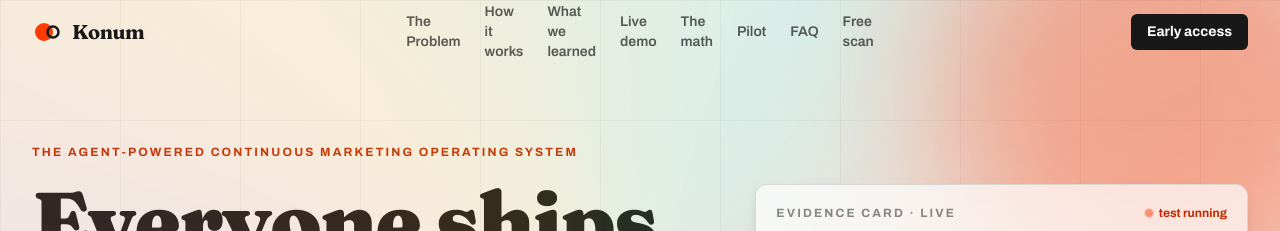
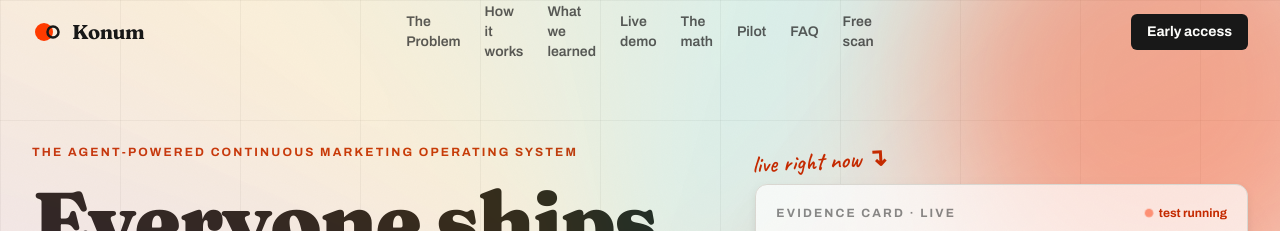
Before and after one commit to ckuyumcu/konum, a React (Vite) app: page / in a window 1280 px wide. Shown: the top 231 px of the page. Built offline with nearby package versions, Linux system fonts and the light colour scheme.

Commit message:
Landing: fare parallax'i, el yazisi notlar (Caveat), kart sticker egimi — insan eli katmani

```diff
--- a/index.html
+++ b/index.html
@@ -19,7 +19,7 @@
     <link rel="preconnect" href="https://fonts.googleapis.com" />
     <link rel="preconnect" href="https://fonts.gstatic.com" crossorigin />
     <link
-      href="https://fonts.googleapis.com/css2?family=Archivo:wght@400;500;600;700;800&family=Fraunces:opsz,wght@9..144,400;9..144,560;9..144,700;9..144,900&display=swap"
+      href="https://fonts.googleapis.com/css2?family=Archivo:wght@400;500;600;700;800&family=Fraunces:opsz,wght@9..144,400;9..144,560;9..144,700;9..144,900&family=Caveat:wght@500;600;700&display=swap"
       rel="stylesheet"
     />
   </head>
--- a/src/index.css
+++ b/src/index.css
@@ -72,6 +72,12 @@
     font-family: "Fraunces", Georgia, "Times New Roman", serif;
     font-variation-settings: "opsz" 144;
     letter-spacing: -0.02em;
+  }
+  /* Handwritten annotations — the human-hand layer */
+  .hand {
+    font-family: "Caveat", "Segoe Script", cursive;
+    font-weight: 600;
+    letter-spacing: 0;
   }
   /* Marker highlight — ink underpaint instead of gradient text */
   .hl {
--- a/src/sections/Hero.tsx
+++ b/src/sections/Hero.tsx
@@ -1,4 +1,4 @@
-import { motion } from 'framer-motion'
+import { motion, useMotionValue, useTransform, useReducedMotion } from 'framer-motion'
 
 const easeOut = [0.16, 1, 0.3, 1] as const
 
@@ -9,12 +9,33 @@ const agentLines = [
 ]
 
 export default function Hero() {
+  const reduceMotion = useReducedMotion()
+  const mx = useMotionValue(0)
+  const my = useMotionValue(0)
+  // Background layer drifts WITH the mouse; the card floats gently AGAINST it
+  const bgX = useTransform(mx, [-0.5, 0.5], [-26, 26])
+  const bgY = useTransform(my, [-0.5, 0.5], [-18, 18])
+  const cardX = useTransform(mx, [-0.5, 0.5], [9, -9])
+  const cardY = useTransform(my, [-0.5, 0.5], [7, -7])
+
+  const onMouseMove = (e: React.MouseEvent<HTMLElement>) => {
+    if (reduceMotion) return
+    mx.set(e.clientX / window.innerWidth - 0.5)
+    my.set(e.clientY / window.innerHeight - 0.5)
+  }
+
   return (
-    <section id="top" className="relative grid-bg pt-28 md:pt-36 pb-16 md:pb-24 overflow-hidden">
-      <div className="aurora" aria-hidden="true" />
-      <div className="blob bg-[#ff3500]/35 w-[440px] h-[440px] -top-32 -right-24" aria-hidden="true" />
-      <div className="blob bg-[#8b5cf6]/30 w-[380px] h-[380px] top-1/2 -left-32" style={{ animationDelay: '-5s' }} aria-hidden="true" />
-      <div className="blob bg-[#f5a409]/30 w-[300px] h-[300px] bottom-0 right-1/3" style={{ animationDelay: '-9s' }} aria-hidden="true" />
+    <section
+      id="top"
+      className="relative grid-bg pt-28 md:pt-36 pb-16 md:pb-24 overflow-hidden"
+      onMouseMove={onMouseMove}
+    >
+      <motion.div className="absolute inset-0" style={{ x: bgX, y: bgY }} aria-hidden="true">
+        <div className="aurora" />
+        <div className="blob bg-[#ff3500]/35 w-[440px] h-[440px] -top-32 -right-24" />
+        <div className="blob bg-[#8b5cf6]/30 w-[380px] h-[380px] top-1/2 -left-32" style={{ animationDelay: '-5s' }} />
+        <div className="blob bg-[#f5a409]/30 w-[300px] h-[300px] bottom-0 right-1/3" style={{ animationDelay: '-9s' }} />
+      </motion.div>
       <div className="mx-auto max-w-7xl px-5 md:px-8">
         <div className="grid lg:grid-cols-12 gap-10 lg:gap-6 items-start">
           <div className="lg:col-span-7">
@@ -87,7 +108,13 @@ export default function Hero() {
             transition={{ duration: 0.7, ease: easeOut, delay: 0.4 }}
             className="lg:col-span-5 lg:mt-10"
           >
-            <div className="relative rounded-xl border border-border bg-white/70 backdrop-blur-sm p-5 shadow-[0_4px_10px_rgba(0,0,0,0.08),0_24px_48px_-24px_rgba(0,0,0,0.25)]">
+            <motion.div
+              style={{ x: cardX, y: cardY }}
+              className="relative rounded-xl border border-border bg-white/70 backdrop-blur-sm p-5 shadow-[0_4px_10px_rgba(0,0,0,0.08),0_24px_48px_-24px_rgba(0,0,0,0.25)]"
+            >
+              <p className="hand absolute -top-10 -left-1 -rotate-3 text-2xl text-[#c52a00] select-none" aria-hidden="true">
+                live right now ↴
+              </p>
               <div className="flex items-center justify-between mb-4">
                 <p className="eyebrow text-foreground/50">Evidence Card · Live</p>
                 <span className="inline-flex items-center gap-1.5 text-xs font-bold text-[#c52a00]">
@@ -142,7 +169,7 @@ export default function Hero() {
                 <span className="text-xs text-foreground/50">Nothing ships without your approval.</span>
                 <span className="text-xs font-bold uppercase tracking-widest text-foreground/40">simulation</span>
               </div>
-            </div>
+            </motion.div>
           </motion.div>
         </div>
       </div>
--- a/src/sections/Pilot.tsx
+++ b/src/sections/Pilot.tsx
@@ -121,6 +121,9 @@ export default function Pilot() {
               <label htmlFor="pilot-email" className="font-display font-bold text-2xl block mb-2">
                 Early access list
               </label>
+              <p className="hand -rotate-1 text-xl text-[#c52a00] mb-2 select-none" aria-hidden="true">
+                we read every single one ✎
+              </p>
               <p className="text-sm text-foreground/60 mb-6">
                 Leave your work email; when a pilot seat opens we&apos;ll talk to the list first.
               </p>
--- a/src/sections/Pipeline.tsx
+++ b/src/sections/Pipeline.tsx
@@ -85,6 +85,8 @@ export default function Pipeline() {
                 viewport={{ once: true, margin: '-60px' }}
                 transition={{ duration: 0.55, ease: easeOut, delay: i * 0.1 }}
                 className="relative rounded-xl border border-[#fcfcf9]/15 bg-[#fcfcf9]/[0.04] p-6 backdrop-blur-[2px]"
+                style={{ rotate: ['-0.8deg', '0.6deg', '-0.5deg', '0.7deg'][i] }}
+                whileHover={{ rotate: 0, y: -6 }}
               >
                 <div className="flex items-center gap-3 mb-5">
                   <span className="relative flex h-5 w-5 items-center justify-center" aria-hidden="true">
@@ -127,7 +129,10 @@ export default function Pipeline() {
           className="mt-12 text-sm text-[#fcfcf9]/50 max-w-[70ch]"
         >
           Architectural principle: agents can never publish directly. The only exit is the Approval Center — it is both
-          quality control and the boundary of responsibility.
+          quality control and the boundary of responsibility.{' '}
+          <span className="hand inline-block -rotate-2 text-xl text-[#f5a409] align-middle" aria-hidden="true">
+            nothing escapes this door →
+          </span>
         </motion.p>
       </div>
     </section>
--- a/src/sections/Problem.tsx
+++ b/src/sections/Problem.tsx
@@ -47,6 +47,9 @@ export default function Problem() {
               You built five sites.
               <br />
               Sales? <span className="hl">Zero.</span>
+              <span className="hand block mt-3 -rotate-2 text-3xl text-[#8b5cf6] select-none" aria-hidden="true">
+                ouch. we&apos;ve been there.
+              </span>
             </motion.h2>
             <motion.p
               initial={{ opacity: 0, y: 18 }}
```
